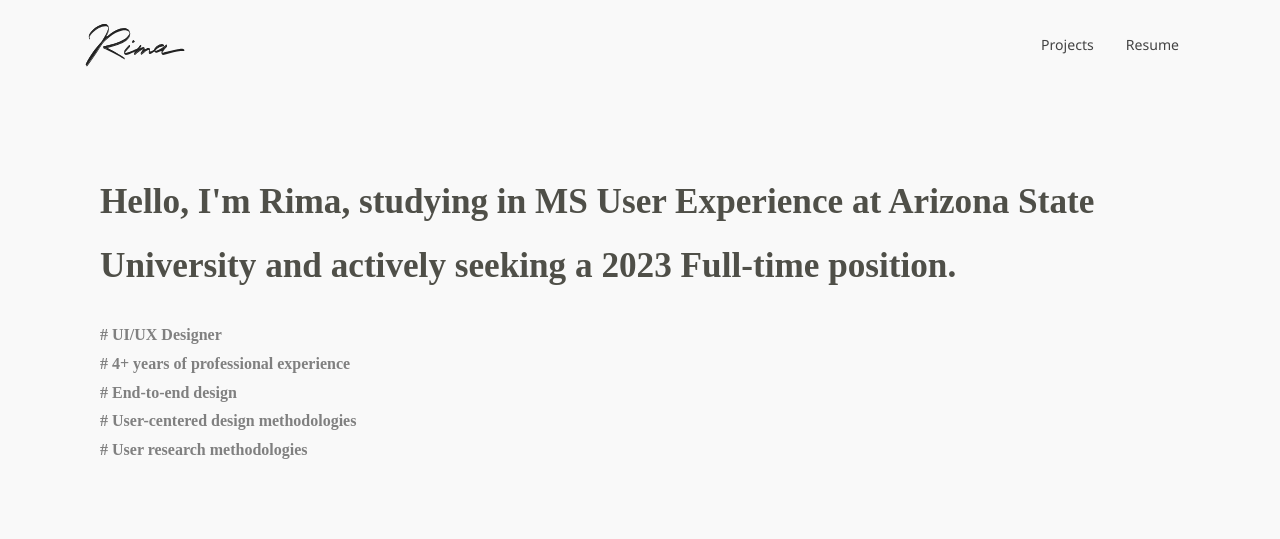
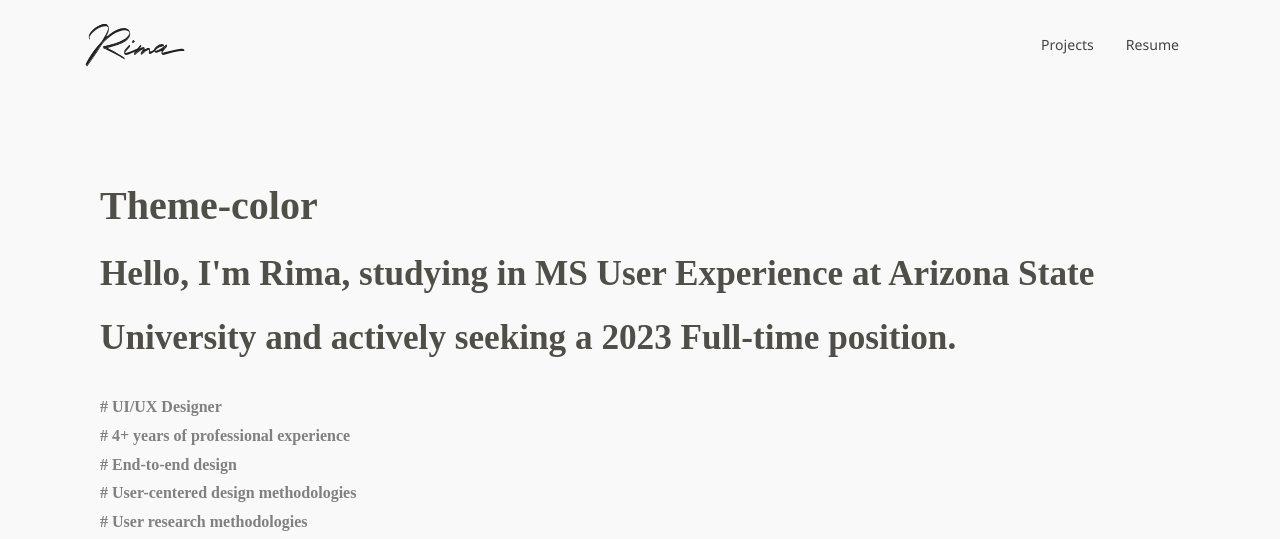
Before and after one commit to RimaSung/Portfolio, a plain HTML site: page index.html in a window 1280 px wide. Shown: the top 539 px of the page. Drawn offline with nearby package versions, Linux system fonts and the light colour scheme; a web font is replaced by a local one.

Commit message:
theme-fix

```diff
--- a/index.html
+++ b/index.html
@@ -77,6 +77,7 @@
     <div class="container">
       <div class="row" id="ind_about" data-aos="fade-in" data-aos-duration="1400">
         <div class="col-md-12 mb-4 title">
+          <h1>Theme-color</h1>
           Hello, I'm Rima, studying in MS User Experience at Arizona State University and actively
           seeking a 2023 Full-time position.
         </div>
```
